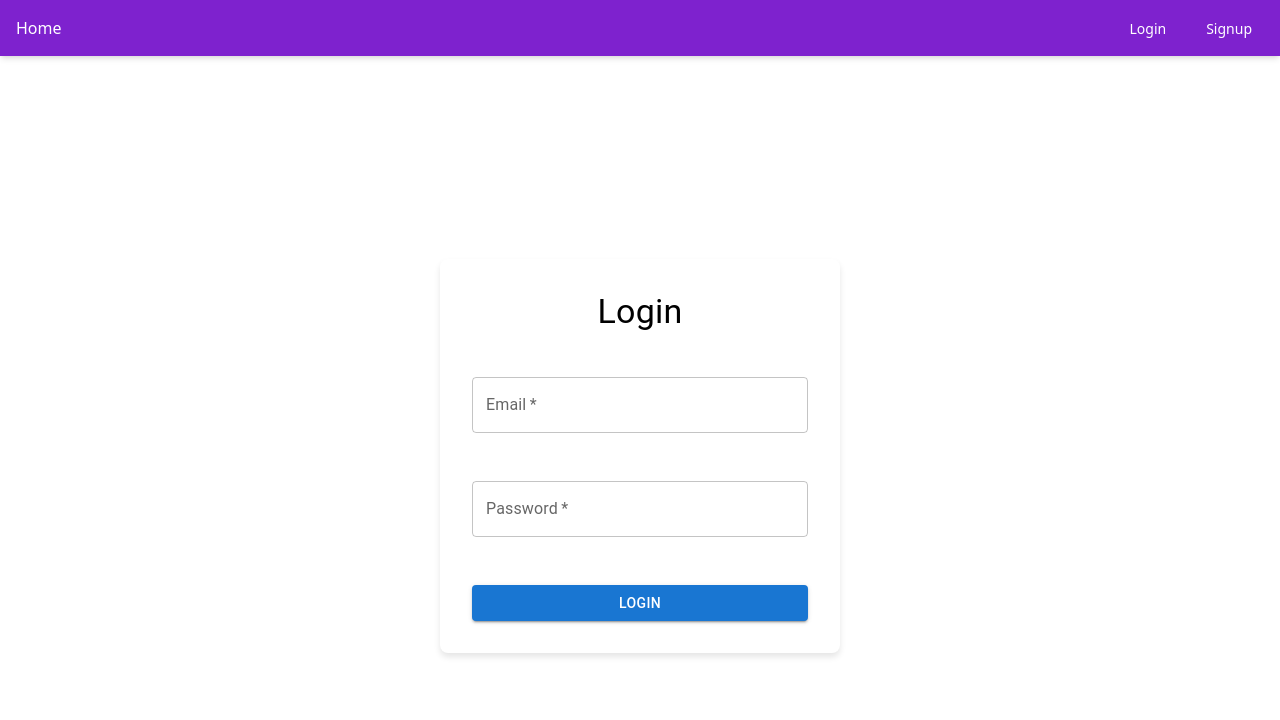
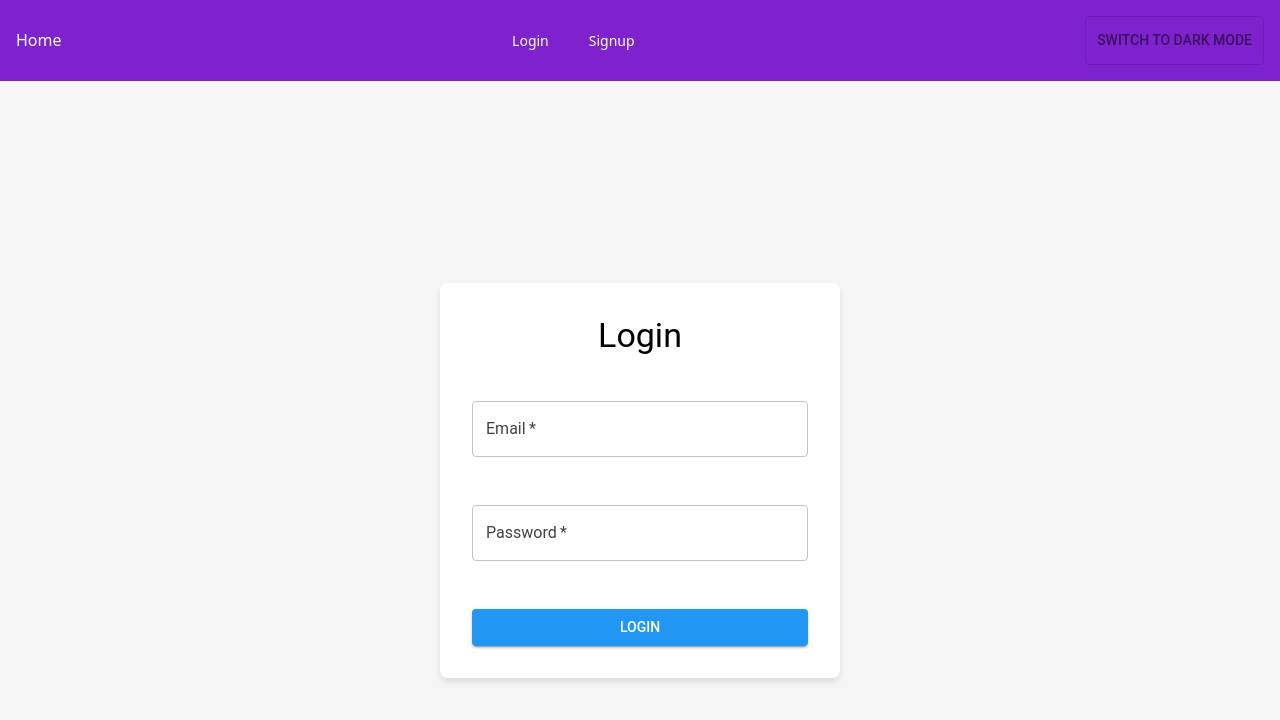
Before and after one commit to thanmaisai/Capstone, a React (Vite) app in the folder library-management-system/: page /login in a window 1280 px wide. Shown: the top 720 px of the page. Built offline with nearby package versions, Linux system fonts and the light colour scheme.

Commit message:
UI(Theme Toggle): Added custom theme and added a dark and night mode toggle in the app

```diff
--- a/library-management-system/src/App.jsx
+++ b/library-management-system/src/App.jsx
@@ -1,6 +1,8 @@
 import { useRoutes } from 'react-router-dom';
 import NavBar from './components/NavBar';
 import { routes } from './Route/routes';
+import React from 'react';
+import { ThemeProvider } from './ThemeContext';
 import './App.css';
 
 function App() {
@@ -8,8 +10,10 @@ function App() {
 
   return (
     <>
-      <NavBar />
-      {element}
+      <ThemeProvider>
+        <NavBar />
+        {element}
+      </ThemeProvider>
     </>
   );
 }
--- /dev/null
+++ b/library-management-system/src/ThemeContext.jsx
@@ -0,0 +1,27 @@
+import React, { createContext, useState, useContext } from 'react';
+import { ThemeProvider as MuiThemeProvider, createTheme } from '@mui/material/styles';
+import { lightTheme, darkTheme } from './theme';
+
+const ThemeContext = createContext();
+
+export function ThemeProvider({ children }) {
+  const [theme, setTheme] = useState('light');
+
+  const toggleTheme = () => {
+    setTheme((prevTheme) => (prevTheme === 'light' ? 'dark' : 'light'));
+  };
+
+  const appliedTheme = createTheme(theme === 'light' ? lightTheme : darkTheme);
+
+  return (
+    <ThemeContext.Provider value={{ theme, toggleTheme }}>
+      <MuiThemeProvider theme={appliedTheme}>
+        {children}
+      </MuiThemeProvider>
+    </ThemeContext.Provider>
+  );
+}
+
+export function useTheme() {
+  return useContext(ThemeContext);
+}
--- /dev/null
+++ b/library-management-system/src/ToggleThemeButton.jsx
@@ -0,0 +1,15 @@
+import React from 'react';
+import { Button } from '@mui/material';
+import { useThemeContext } from '../src/components/ThemeContext';
+
+const ToggleThemeButton = () => {
+  const { toggleTheme, mode } = useThemeContext();
+
+  return (
+    <Button onClick={toggleTheme} variant="contained">
+      {mode === 'light' ? 'Switch to Dark Mode' : 'Switch to Light Mode'}
+    </Button>
+  );
+};
+
+export default ToggleThemeButton;
--- a/library-management-system/src/components/Auth/Login.jsx
+++ b/library-management-system/src/components/Auth/Login.jsx
@@ -4,10 +4,11 @@ import { useNavigate } from 'react-router-dom';
 import { LOGIN_USER } from '../../gqloperations/mutations';
 import { useUser } from '../UserContext';
 import { TextField, Button, Typography, Box, CircularProgress, Alert, Grid } from '@mui/material';
-import { motion } from 'framer-motion';
+import { useTheme } from '@mui/material/styles';
 
 export default function Login() {
     const navigate = useNavigate();
+    const theme = useTheme();
     const [formData, setFormData] = useState({
         email: '',
         password: '',
@@ -58,18 +59,15 @@ export default function Login() {
     return (
         <Box
             component="main"
-            sx={{ display: 'flex', justifyContent: 'center', alignItems: 'center', height: '100vh' }}
+            sx={{ display: 'flex', justifyContent: 'center', alignItems: 'center', height: '100vh', backgroundColor: theme.palette.background.default }}
         >
-            <motion.div
-                initial={{ opacity: 0, y: -50 }}
-                animate={{ opacity: 1, y: 0 }}
-                transition={{ duration: 0.5 }}
-                style={{
+            <Box
+                sx={{
                     display: 'flex',
                     flexDirection: 'column',
                     alignItems: 'center',
                     justifyContent: 'center',
-                    backgroundColor: '#fff',
+                    backgroundColor: theme.palette.background.paper,
                     padding: '2rem',
                     borderRadius: '8px',
                     boxShadow: '0 4px 6px rgba(0,0,0,0.1)',
@@ -130,7 +128,7 @@ export default function Login() {
                         </Grid>
                     </Grid>
                 </Box>
-            </motion.div>
+            </Box>
         </Box>
     );
 }
--- a/library-management-system/src/components/NavBar.jsx
+++ b/library-management-system/src/components/NavBar.jsx
@@ -1,11 +1,14 @@
 import React, { useState, useEffect } from "react";
 import { Link, useNavigate } from "react-router-dom";
 import { useUser } from '../components/UserContext';
+import ToggleButton from "@mui/material/ToggleButton";
+import { useTheme } from '../ThemeContext';
 
 export default function NavBar() {
   const [showPopup, setShowPopup] = useState(false);
   const [popupMessage, setPopupMessage] = useState("");
   const { user, logout } = useUser();
+  const { theme, toggleTheme } = useTheme();
   const navigate = useNavigate();
 
   useEffect(() => {
@@ -102,6 +105,13 @@ export default function NavBar() {
             </>
           )}
         </ul>
+        <ToggleButton
+          value={theme}
+          selected={theme === 'dark'}
+          onChange={toggleTheme}
+        >
+          {theme === 'light' ? 'Switch to Dark Mode' : 'Switch to Light Mode'}
+        </ToggleButton>
       </div>
       {showPopup && (
         <div className="fixed bottom-4 right-4 bg-gray-800 text-white px-4 py-2 rounded-lg shadow-lg">
--- a/library-management-system/src/main.jsx
+++ b/library-management-system/src/main.jsx
@@ -1,5 +1,3 @@
-// main.jsx
-
 import React from 'react';
 import { createRoot } from 'react-dom/client';
 import { StrictMode } from 'react';
@@ -8,6 +6,8 @@ import App from './App';
 import { BrowserRouter } from 'react-router-dom';
 import { ApolloClient, InMemoryCache, ApolloProvider } from "@apollo/client";
 import { UserProvider } from '../src/components/UserContext';
+import { ThemeProvider } from '@mui/material/styles';
+import { lightTheme, darkTheme } from './theme';
 
 // Setting up Apollo Client
 const client = new ApolloClient({
@@ -21,7 +21,9 @@ createRoot(document.getElementById('root')).render(
     <BrowserRouter>
       <ApolloProvider client={client}>
         <UserProvider>
-          <App />
+          <ThemeProvider theme={darkTheme}>
+            <App />
+          </ThemeProvider>
         </UserProvider>
       </ApolloProvider>
     </BrowserRouter>
--- /dev/null
+++ b/library-management-system/src/theme.js
@@ -0,0 +1,52 @@
+import { createTheme } from '@mui/material/styles';
+import { blue, pink, grey } from '@mui/material/colors';
+
+// Define the light and dark themes
+const lightTheme = createTheme({
+  palette: {
+    mode: 'light',
+    primary: {
+      main: blue[500],
+    },
+    secondary: {
+      main: pink[500],
+    },
+    background: {
+      default: '#f5f5f5',
+      paper: '#ffffff',
+    },
+    text: {
+      primary: grey[900],
+      secondary: grey[800],
+    },
+  },
+  typography: {
+    fontFamily: 'Roboto, sans-serif',
+  },
+});
+
+const darkTheme = createTheme({
+  palette: {
+    mode: 'dark',
+    primary: {
+      main: blue[200],
+    },
+    secondary: {
+      main: pink[200],
+    },
+    background: {
+      default: '#121212',
+      paper: '#1e1e1e',
+    },
+    text: {
+      primary: grey[100],
+      secondary: grey[400],
+    },
+  },
+  typography: {
+    fontFamily: 'Roboto, sans-serif',
+  },
+});
+
+// Export the themes
+export { lightTheme, darkTheme };
```
